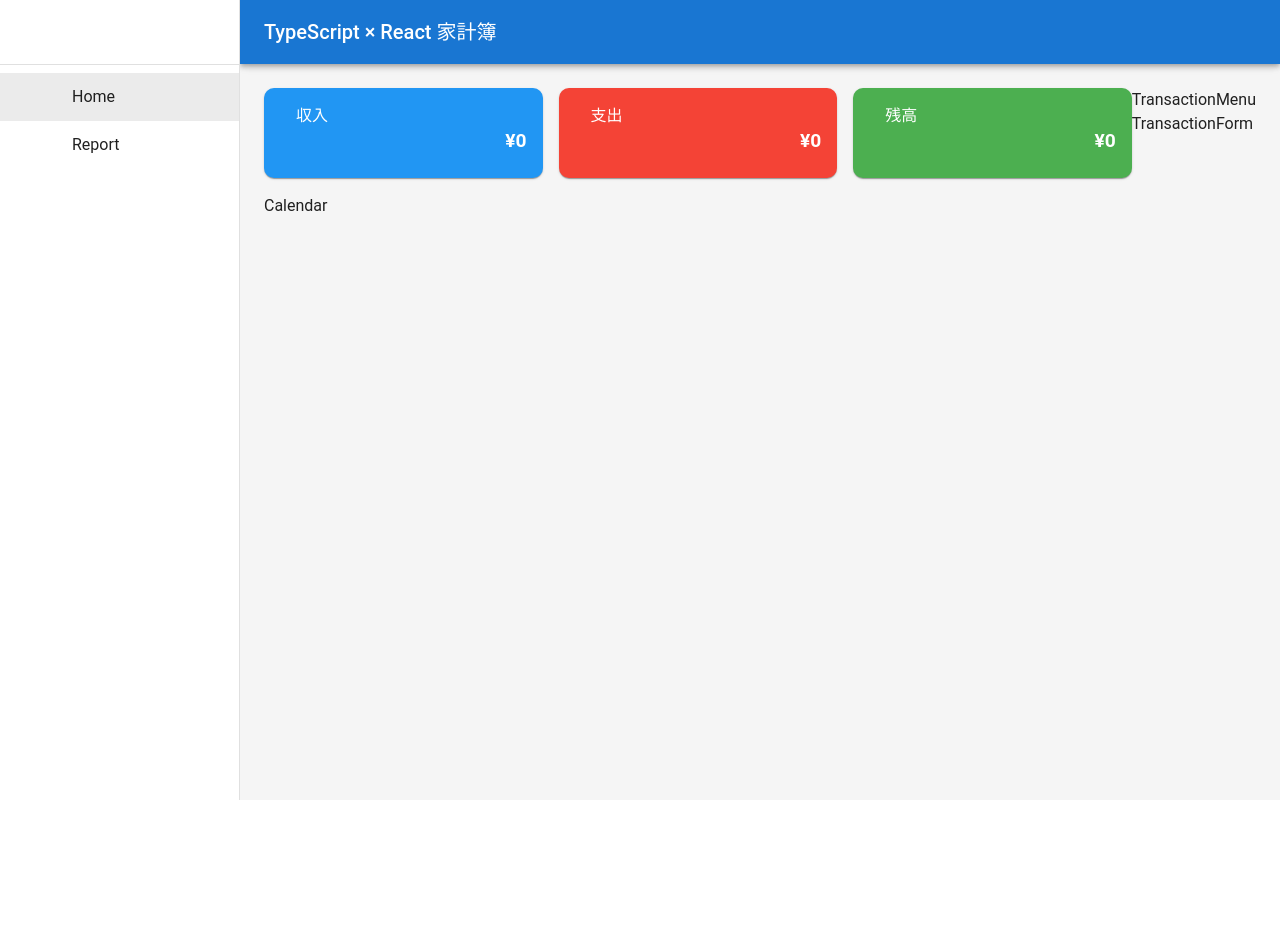
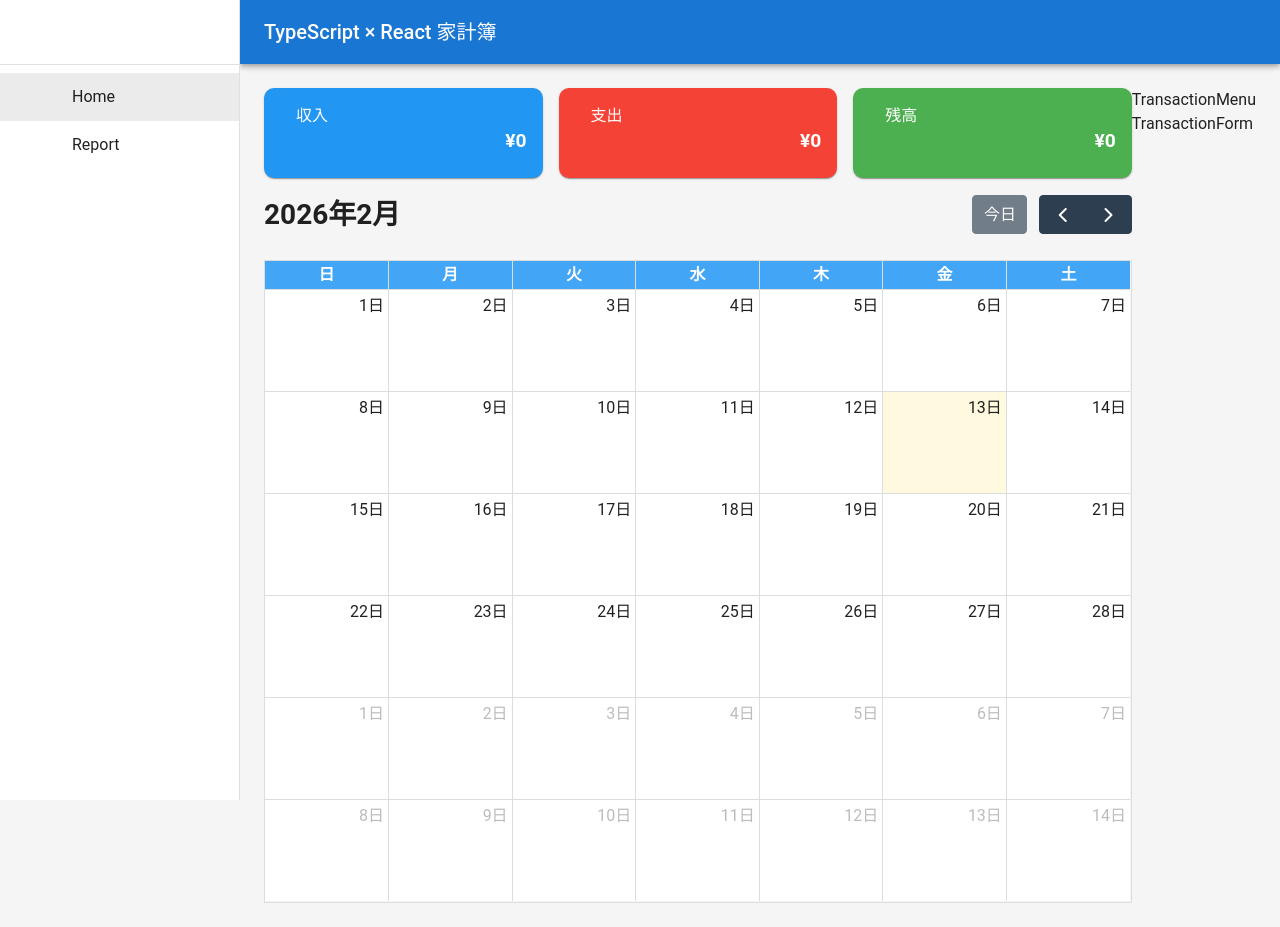
Before and after one commit to Keishin2004/household-app, a React (Create React App) app: page / in a window 1280 px wide. Before the commit the page ends 800 px from the top, so only its background shows below. Built offline with nearby package versions, Linux system fonts and the light colour scheme; no server answers; the database is empty; some icons are missing.

Commit message:
display balances on calendar

```diff
--- a/package.json
+++ b/package.json
@@ -5,6 +5,9 @@
   "dependencies": {
     "@emotion/react": "^11.14.0",
     "@emotion/styled": "^11.14.1",
+    "@fullcalendar/core": "^6.1.20",
+    "@fullcalendar/daygrid": "^6.1.20",
+    "@fullcalendar/react": "^6.1.20",
     "@mui/icons-material": "^7.3.8",
     "@mui/material": "^7.3.8",
     "@testing-library/dom": "^10.4.1",
--- a/src/App.tsx
+++ b/src/App.tsx
@@ -50,6 +50,7 @@
     fetchTransactions();
   },[])
 
+  // １ヶ月分のデータを取得
   const monthlyTransactions =  transactions.filter((transaction) => {
     return transaction.date.startsWith(formatMonth(currentMonth))
   })
@@ -60,7 +61,7 @@
     <Router>
       <Routes>
         <Route path="/" element={ <AppLayout />}>
-          <Route index element={<Home monthlyTransactions = {monthlyTransactions} />}/>
+          <Route index element={<Home monthlyTransactions = {monthlyTransactions} setCurrentMonth = {setCurrentMonth} />}/>
           <Route path="/report" element={<Report />}/>
           <Route path="*" element={<NoMatch />}/>
         </Route>
--- /dev/null
+++ b/src/calendar.css
@@ -0,0 +1,42 @@
+/* aタグ */
+.fc-h-event {
+  background-color: transparent;
+  border: none;
+  text-align: right;
+  pointer-events: none; /* ポインターイベントを無視する */
+}
+
+/* カレンダーの背景色設定 */
+.fc-daygrid-body,
+.fc-day {
+  background-color: white; /* 背景色を白に設定 */
+}
+
+.fc-col-header-cell {
+  background-color: #42a5f5;
+  color: white; /* ヘッダーのテキスト色を白に設定 */
+}
+
+.fc .fc-daygrid-day-frame {
+  height: 100%;
+  min-height: 100px;
+}
+
+/* カスタムイベントの見た目ここから */
+.money {
+  white-space: nowrap; /* テキストを折り返さない */
+  overflow: hidden; /* はみ出したテキストを隠す */
+  text-overflow: ellipsis; /* はみ出したテキストの代わりに省略記号を表示 */
+}
+
+#event-income {
+  color: #2196f3;
+}
+
+#event-expense {
+  color: #f44336;
+}
+
+#event-balance {
+  color: #4caf50;
+}
--- a/src/components/Calendar.tsx
+++ b/src/components/Calendar.tsx
@@ -1,8 +1,80 @@
+import FullCalendar from '@fullcalendar/react'
+import dayGridPlugin from '@fullcalendar/daygrid'
+import jaLocale from '@fullcalendar/core/locales/ja'
+import "../calendar.css"
 import React from 'react'
+import { DatesSetArg, EventContentArg } from '@fullcalendar/core'
+import { Balance, CalendarContent, Transaction } from '../types'
+import { calculationDailyBalances } from '../utils/financeCalculations'
+import { formatCurrency } from '../utils/formatting'
 
-const Calendar = () => {
+interface CalendarProps{
+    monthlyTransactions: Transaction[],
+    setCurrentMonth: React.Dispatch<React.SetStateAction<Date>>
+}
+
+const Calendar = ({monthlyTransactions, setCurrentMonth}: CalendarProps) => {
+    const events = [
+        { title: 'Meeting', start: new Date(), income: 300, expense: 200, balance: 100 },
+    ]
+
+    const renderEventContent = (eventInfo: EventContentArg) => {
+        return (
+            <div>
+                <div className='money' id='event-income'>
+                    {eventInfo.event.extendedProps.income}
+                </div>
+
+                <div className='money' id='event-expense'>
+                    {eventInfo.event.extendedProps.expense}
+                </div>
+
+                <div className='money' id='event-balance'>
+                    {eventInfo.event.extendedProps.balance}
+                </div>
+            </div>
+        )
+    }
+
+    const dailyBalances = calculationDailyBalances(monthlyTransactions);
+
+    // FullCalendar用のイベントを生成する関数
+    const createCalendarEvents = (dailyBalances: Record<string, Balance>): CalendarContent[] => {
+        /**
+         * format example
+         * {
+         *  start: "2026-02-16",
+         *  income: 1000,
+         *  expense: 500,
+         *  balance: 500
+         * }
+         */
+        return Object.keys(dailyBalances).map((date) => {
+            const {income, expense, balance} = dailyBalances[date]
+            return {
+                start: date,
+                income: formatCurrency(income),
+                expense: formatCurrency(expense),
+                balance: formatCurrency(balance),
+            }
+        })
+    }
+
+    const calendarEvents = createCalendarEvents(dailyBalances);
+
+    const handleDateSet = (dateSetInfo: DatesSetArg) => {
+        setCurrentMonth(dateSetInfo.view.currentStart)
+    }
+
   return (
-    <div>Calendar</div>
+    <FullCalendar
+        locale={jaLocale}
+        plugins={[dayGridPlugin]}
+        initialView='dayGridMonth'
+        events={calendarEvents}
+        eventContent={renderEventContent}
+        datesSet={handleDateSet}
+    />
   )
 }
 
--- a/src/firebase.ts
+++ b/src/firebase.ts
@@ -18,4 +18,4 @@
 const app = initializeApp(firebaseConfig);
 const db = getFirestore(app);
 
-export {db};
+export { db };
--- a/src/pages/Home.tsx
+++ b/src/pages/Home.tsx
@@ -7,16 +7,17 @@
 import { Transaction } from '../types'
 
 interface HomeProps {
-    monthlyTransactions : Transaction[]
+    monthlyTransactions : Transaction[],
+    setCurrentMonth: React.Dispatch<React.SetStateAction<Date>>
 }
 
-const Home = ({monthlyTransactions}: HomeProps) => {
+const Home = ({monthlyTransactions, setCurrentMonth}: HomeProps) => {
   return (
     <Box sx = {{display : "flex"}}>
         {/* 左側コンテンツ */}
         <Box sx = {{flexGrow: 1}}>
             <MonthlySummary monthlyTransactions = {monthlyTransactions} />
-            <Calendar />
+            <Calendar monthlyTransactions = {monthlyTransactions} setCurrentMonth = {setCurrentMonth} />
         </Box>
 
         {/* 右側コンテンツ */}
--- a/src/utils/financeCalculations.ts
+++ b/src/utils/financeCalculations.ts
@@ -12,3 +12,27 @@
         return acc;
     }, {income: 0, expense: 0, balance: 0})
 }
+
+// 日付ごとの収支を計算する関数
+export function calculationDailyBalances(transactions: Transaction[]): Record<string, Balance>{
+    // format example
+    // {
+    //      "2026-2-16" : {income: 1000, expense: 500, balance: 500},
+    // }
+    return transactions.reduce<Record<string, Balance>>((acc, transaction) => {
+        const day = transaction.date;
+        if(!acc[day]){
+            acc[day] = {income: 0, expense: 0, balance: 0};
+        }
+
+        if(transaction.type === "income"){
+            acc[day].income += transaction.amount;
+        }else{
+            acc[day].expense += transaction.amount;
+        }
+
+        acc[day].balance = acc[day].income - acc[day].expense;
+
+        return acc;
+    }, {})
+}
--- a/src/utils/formatting.ts
+++ b/src/utils/formatting.ts
@@ -3,3 +3,8 @@
 export function formatMonth(date: Date): string{
     return format(date, "yyyy-MM");
 }
+
+// 日本円に変換する関数
+export function formatCurrency(amount: number): string{
+    return amount.toLocaleString("ja-JP");
+}
```
Also changed, not shown: src/types/index.ts (+9 -0 lines), 1 other file (tests, documents, lock files or other folders).
